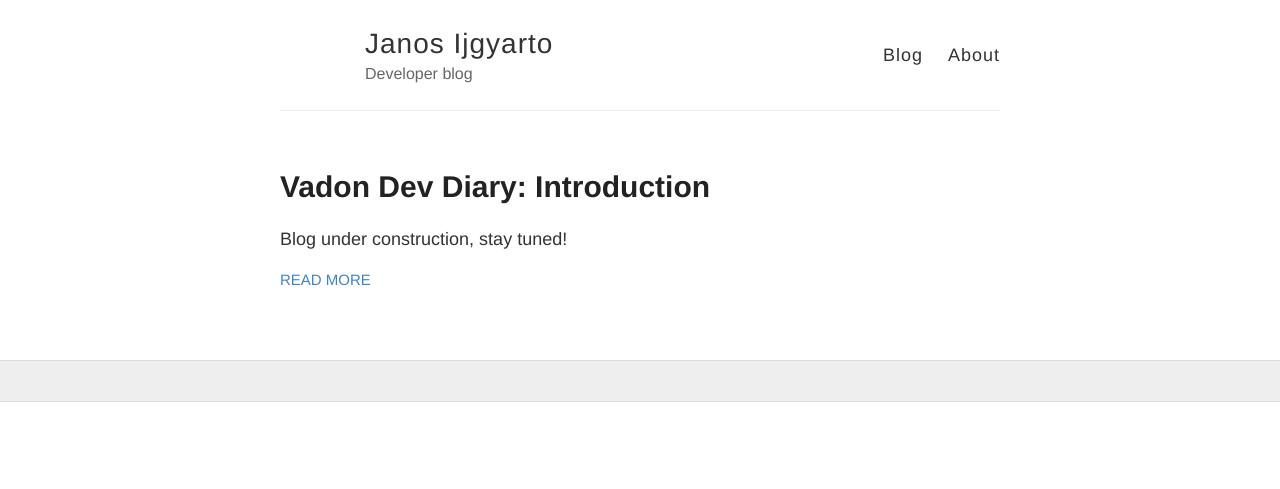
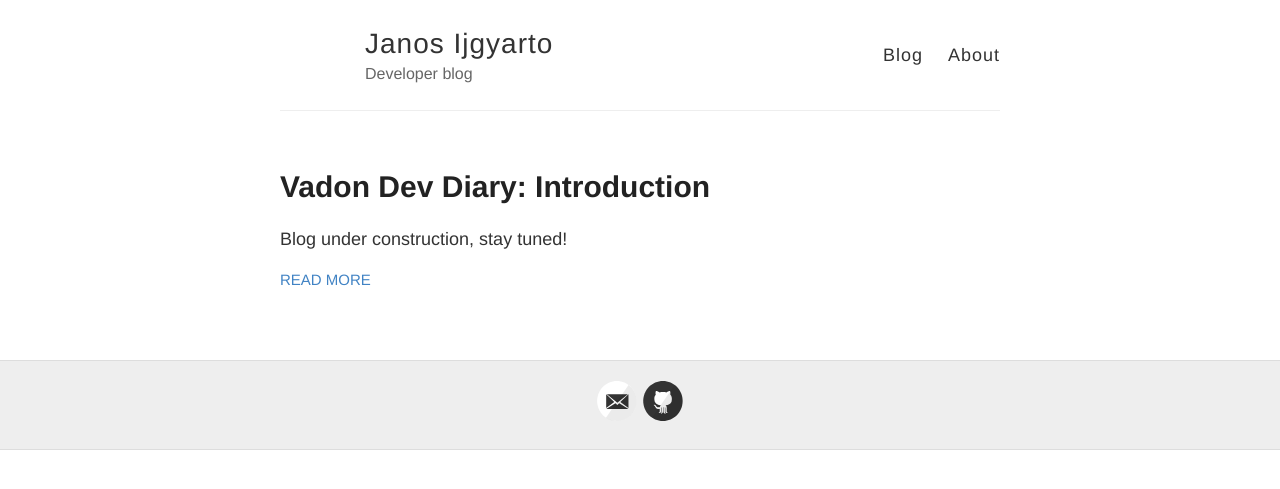
Before and after one commit to janos-ijgyarto/janos-ijgyarto.github.io, a Jekyll site: the page built from index.html, in a window 1280 px wide. Shown: the top 489 px of the page. Built offline with Jekyll 4.4.1, drawn with Linux system fonts in a browser that asks for light colours.

Commit message:
Hotfix for svg-icons

```diff
--- a/_includes/svg-icons.html
+++ b/_includes/svg-icons.html
@@ -1,18 +1,13 @@
-<meta charset="utf-8" />
-<meta content='text/html; charset=utf-8' http-equiv='Content-Type'>
-<meta http-equiv='X-UA-Compatible' content='IE=edge'>
-<meta name='viewport' content='width=device-width, initial-scale=1.0, maximum-scale=1.0'>
-
-{% if page.excerpt %}
-<meta name="description" content="{{ page.excerpt| strip_html }}" />
-<meta property="og:description" content="{{ page.excerpt| strip_html }}" />
-{% else %}
-<meta name="description" content="{{ site.description }}">
-<meta property="og:description" content="{{ site.description }}" />
-{% endif %}
-<meta name="author" content="{{ site.name }}" />
-
-{% if page.title %}
-<meta property="og:title" content="{{ page.title }}" />
-<meta property="twitter:title" content="{{ page.title }}" />
-{% endif %}
+{% if site.footer-links.dribbble %}<a href="https://dribbble.com/{{ site.footer-links.dribbble }}"><i class="svg-icon dribbble"></i></a>{% endif %}
+{% if site.footer-links.email %}<a href="mailto:{{ site.footer-links.email }}"><i class="svg-icon email"></i></a>{% endif %}
+{% if site.footer-links.facebook %}<a href="https://www.facebook.com/{{ site.footer-links.facebook }}"><i class="svg-icon facebook"></i></a>{% endif %}
+{% if site.footer-links.flickr %}<a href="https://www.flickr.com/{{ site.footer-links.flickr }}"><i class="svg-icon flickr"></i></a>{% endif %}
+{% if site.footer-links.github %}<a href="https://github.com/{{ site.footer-links.github }}"><i class="svg-icon github"></i></a>{% endif %}
+{% if site.footer-links.instagram %}<a href="https://instagram.com/{{ site.footer-links.instagram }}"><i class="svg-icon instagram"></i></a>{% endif %}
+{% if site.footer-links.linkedin %}<a href="https://www.linkedin.com/in/{{ site.footer-links.linkedin }}"><i class="svg-icon linkedin"></i></a>{% endif %}
+{% if site.footer-links.pinterest %}<a href="https://www.pinterest.com/{{ site.footer-links.pinterest }}"><i class="svg-icon pinterest"></i></a>{% endif %}
+{% if site.footer-links.rss %}<a href="{{ site.baseurl }}/feed.xml"><i class="svg-icon rss"></i></a>{% endif %}
+{% if site.footer-links.twitter %}<a href="https://www.twitter.com/{{ site.footer-links.twitter }}"><i class="svg-icon twitter"></i></a>{% endif %}
+{% if site.footer-links.stackoverflow %}<a href="http://stackoverflow.com/{{ site.footer-links.stackoverflow }}"><i class="svg-icon stackoverflow"></i></a>{% endif %}
+{% if site.footer-links.youtube %}<a href="https://youtube.com/{{ site.footer-links.youtube }}"><i class="svg-icon youtube"></i></a>{% endif %}
+{% if site.footer-links.googleplus %}<a href="https://plus.google.com/{{ site.footer-links.googleplus }}"><i class="svg-icon googleplus"></i></a>{% endif %}
```
